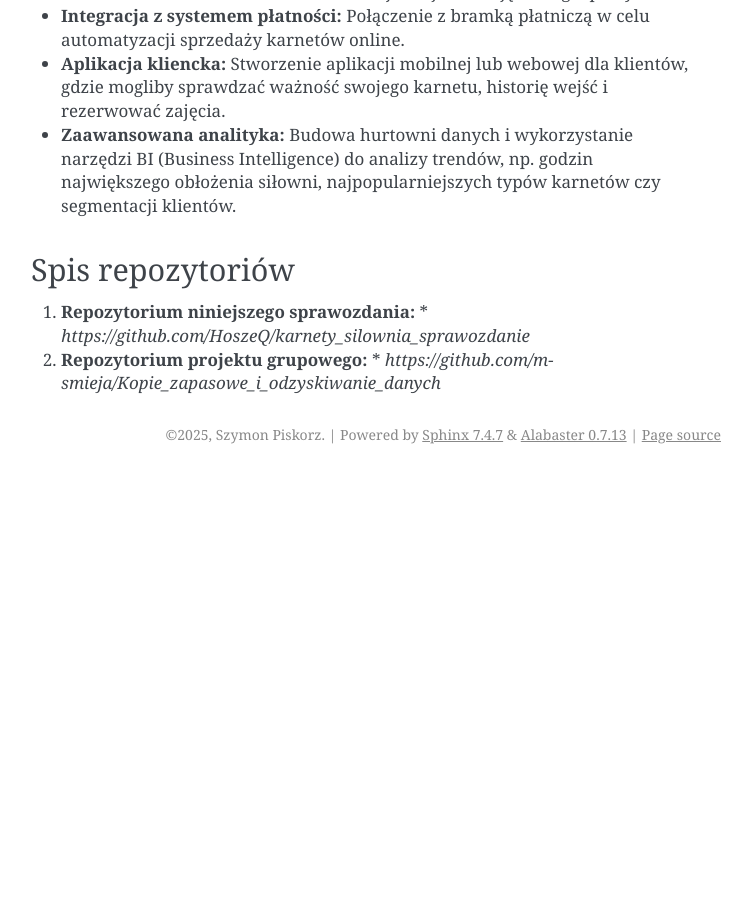
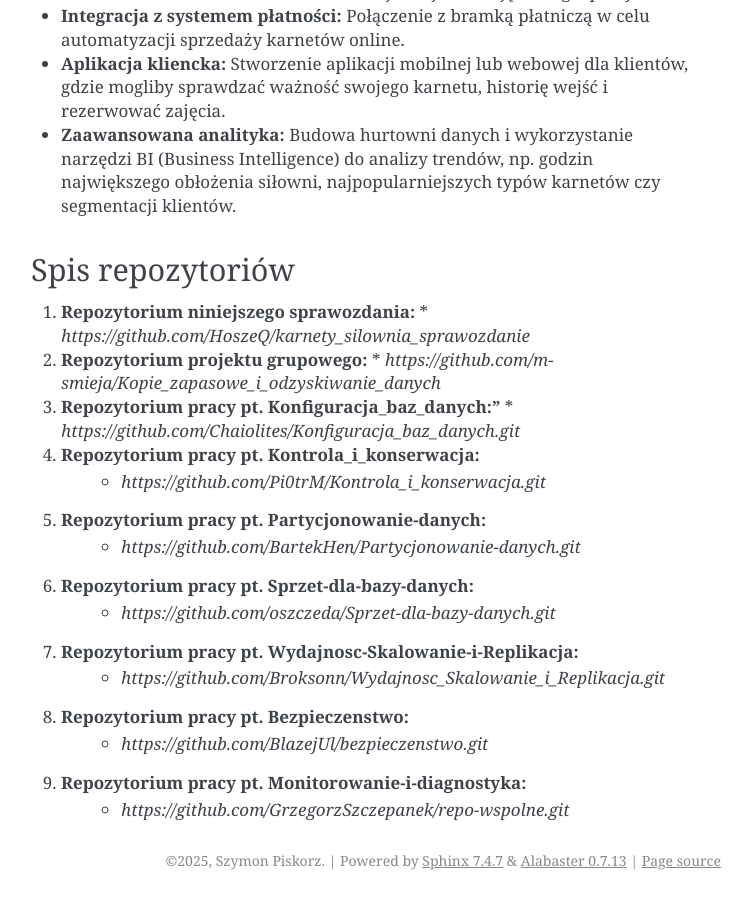
Before and after one commit to HoszeQ/karnety_silownia_sprawozdanie, a Sphinx documentation site: the page built from source/rozdzial5/rozdzial5.rst, in a window 1280 px wide and 900 px high, scrolled down 1153 px. Shown: the whole window, without its empty margins (389-1141 px from the left). Built offline with Sphinx 7.4.7, drawn with Linux system fonts in a browser that asks for light colours; pages that are not in the unit, such as notebooks, are missing from menus; before the commit the page ends 1627 px from its top, so only the background shows below that.

Commit message:
Poprawki

```diff
--- a/source/rozdzial5/rozdzial5.rst
+++ b/source/rozdzial5/rozdzial5.rst
@@ -30,3 +30,17 @@ Spis repozytoriów
     * `https://github.com/HoszeQ/karnety_silownia_sprawozdanie`
 2.  **Repozytorium projektu grupowego:**
     * `https://github.com/m-smieja/Kopie_zapasowe_i_odzyskiwanie_danych`
+3.  **Repozytorium pracy pt. Konfiguracja_baz_danych:"**
+    * `https://github.com/Chaiolites/Konfiguracja_baz_danych.git`
+4. **Repozytorium pracy pt. Kontrola_i_konserwacja:**
+    * `https://github.com/Pi0trM/Kontrola_i_konserwacja.git`
+5. **Repozytorium pracy pt. Partycjonowanie-danych:**
+    * `https://github.com/BartekHen/Partycjonowanie-danych.git`
+6. **Repozytorium pracy pt. Sprzet-dla-bazy-danych:**
+    * `https://github.com/oszczeda/Sprzet-dla-bazy-danych.git`
+7. **Repozytorium pracy pt. Wydajnosc-Skalowanie-i-Replikacja:**
+    * `https://github.com/Broksonn/Wydajnosc_Skalowanie_i_Replikacja.git`
+8. **Repozytorium pracy pt. Bezpieczenstwo:**
+    * `https://github.com/BlazejUl/bezpieczenstwo.git`
+9. **Repozytorium pracy pt. Monitorowanie-i-diagnostyka:**
+    * `https://github.com/GrzegorzSzczepanek/repo-wspolne.git`
```
